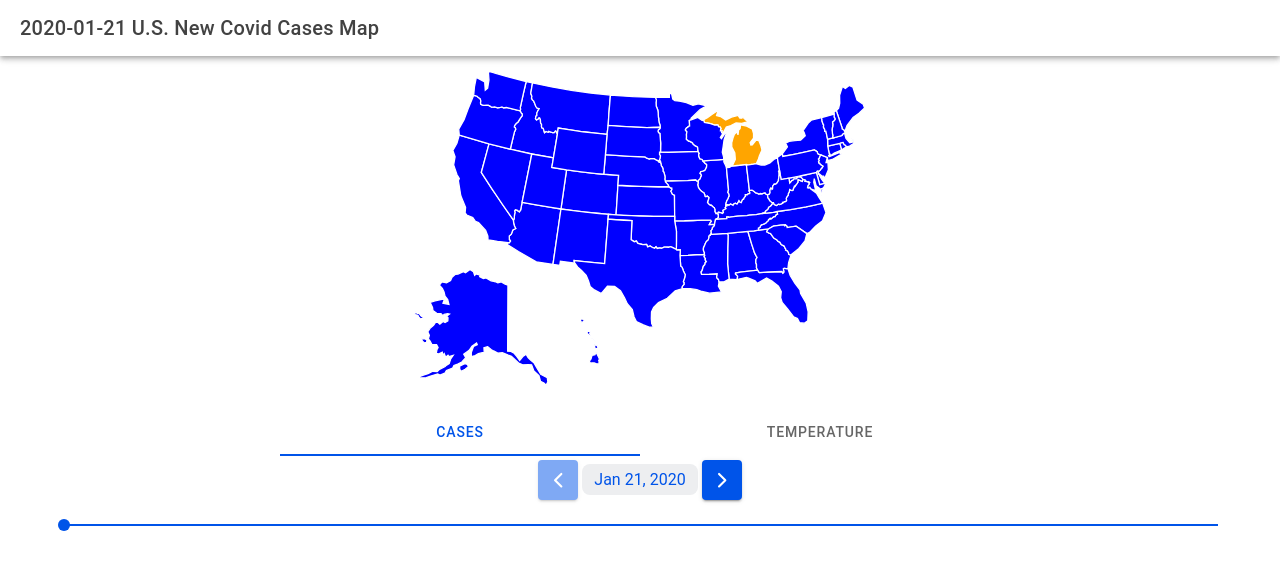
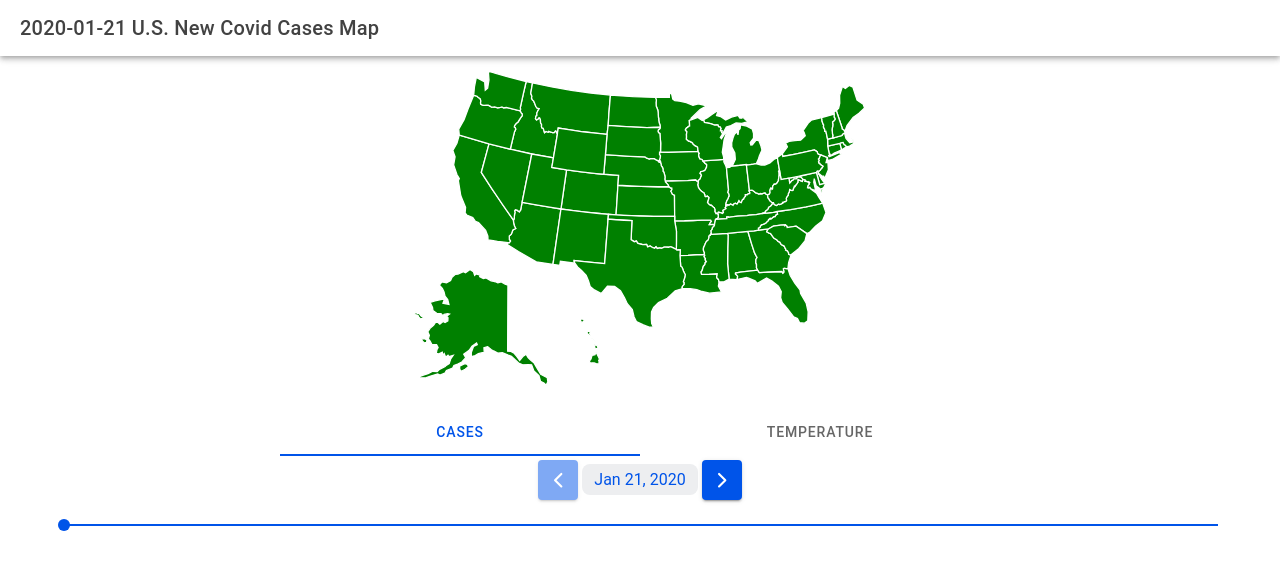
Before and after one commit to LacChe/weather-covid-comparison-app, a React (Vite) app: page /home in a window 1280 px wide. Shown: the top 570 px of the page. Built offline with nearby package versions, Linux system fonts and the light colour scheme; no server answers.

Commit message:
set map colors according to state values

```diff
--- a/src/components/StatesMap.tsx
+++ b/src/components/StatesMap.tsx
@@ -2,18 +2,45 @@ import React from 'react';
 import statesSVG from '../res/usaLow.svg';
 import { ReactSVG } from 'react-svg';
 
-const StatesMap: React.FC = () => {
+type StatesMapProps = {
+  stateValues: { value: number; state: string; date: string }[];
+};
+
+const StatesMap: React.FC<StatesMapProps> = ({ stateValues }) => {
   const STROKE_COLOR = 'white';
   const STROKE_WIDTH = 3;
-  const FILL_COLOR = 'blue';
+  const FILL_COLOR = 'green';
+  const MAX_VALUE = stateValues.reduce(
+    (max, obj) => (obj.value > max ? obj.value : max),
+    0,
+  );
+
+  function componentToHex(c: number) {
+    var hex = c.toString(16);
+    return hex.length == 1 ? '0' + hex : hex;
+  }
 
   function setStateColors() {
-    // testing
-    // TODO set color based case or temperature per state
     let paths = document.querySelectorAll('path');
-    for (let i = 0; i < paths.length; i++) {
-      if (paths[i].id.includes('MI')) paths[i].setAttribute('fill', 'ORANGE');
-    }
+    stateValues.forEach((stateVal) => {
+      if (
+        [...paths].filter((path) => path.id.includes(stateVal.state)).length > 0
+      ) {
+        [...paths]
+          .filter((path) => path.id.includes(stateVal.state))[0]
+          .setAttribute(
+            'fill',
+            '#' +
+              componentToHex(
+                Math.ceil((stateVal.value / MAX_VALUE) * 200) + 55,
+              ) +
+              componentToHex(0) +
+              componentToHex(
+                255 - Math.ceil((stateVal.value / MAX_VALUE) * 255),
+              ),
+          );
+      }
+    });
   }
 
   return (
--- a/src/pages/Home.tsx
+++ b/src/pages/Home.tsx
@@ -15,12 +15,15 @@ export type sectionType = 'Cases' | 'Temperature';
 const Home: React.FC = () => {
   const [selectedSection, setSelectedSection] = useState<sectionType>('Cases');
   const [date, setDate] = useState<string>('');
+  const [stateValues, setStateValues] = useState<
+    { value: number; state: string; date: string }[]
+  >([]);
 
   useEffect(() => {
     async function fetchData() {
       switch (selectedSection) {
         case 'Cases':
-          console.log(await fetchCases(date));
+          setStateValues(await fetchCases(date));
           break;
         case 'Temperature':
           fetchTemperature(date);
@@ -42,7 +45,7 @@ const Home: React.FC = () => {
         </IonToolbar>
       </IonHeader>
       <IonContent fullscreen>
-        <StatesMap />
+        <StatesMap stateValues={stateValues} />
         <Controls
           selectedSection={selectedSection}
           setSelectedSection={setSelectedSection}
--- a/src/utils/fetchData.ts
+++ b/src/utils/fetchData.ts
@@ -85,7 +85,7 @@ export async function fetchCases(date: string) {
   const filteredCases = cases.filter(
     (c) => c.date === date && Object.keys(states).includes(c.state),
   );
-  let formattedCases: { value: number; state: string }[] = [];
+  let formattedCases: { value: number; state: string; date: string }[] = [];
 
   // calculate new cases and state abbreviations
   filteredCases.forEach((c) => {
```
